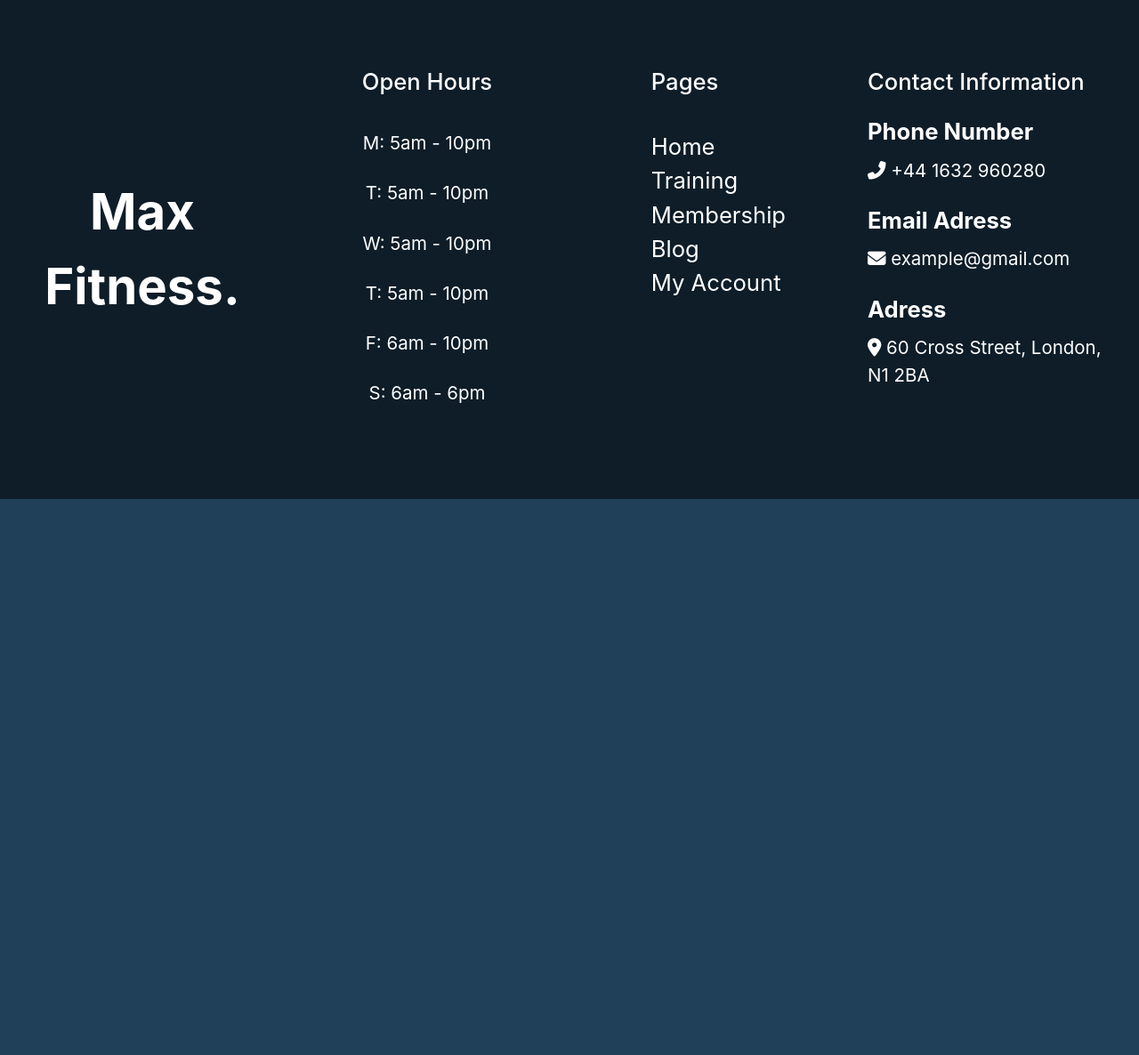
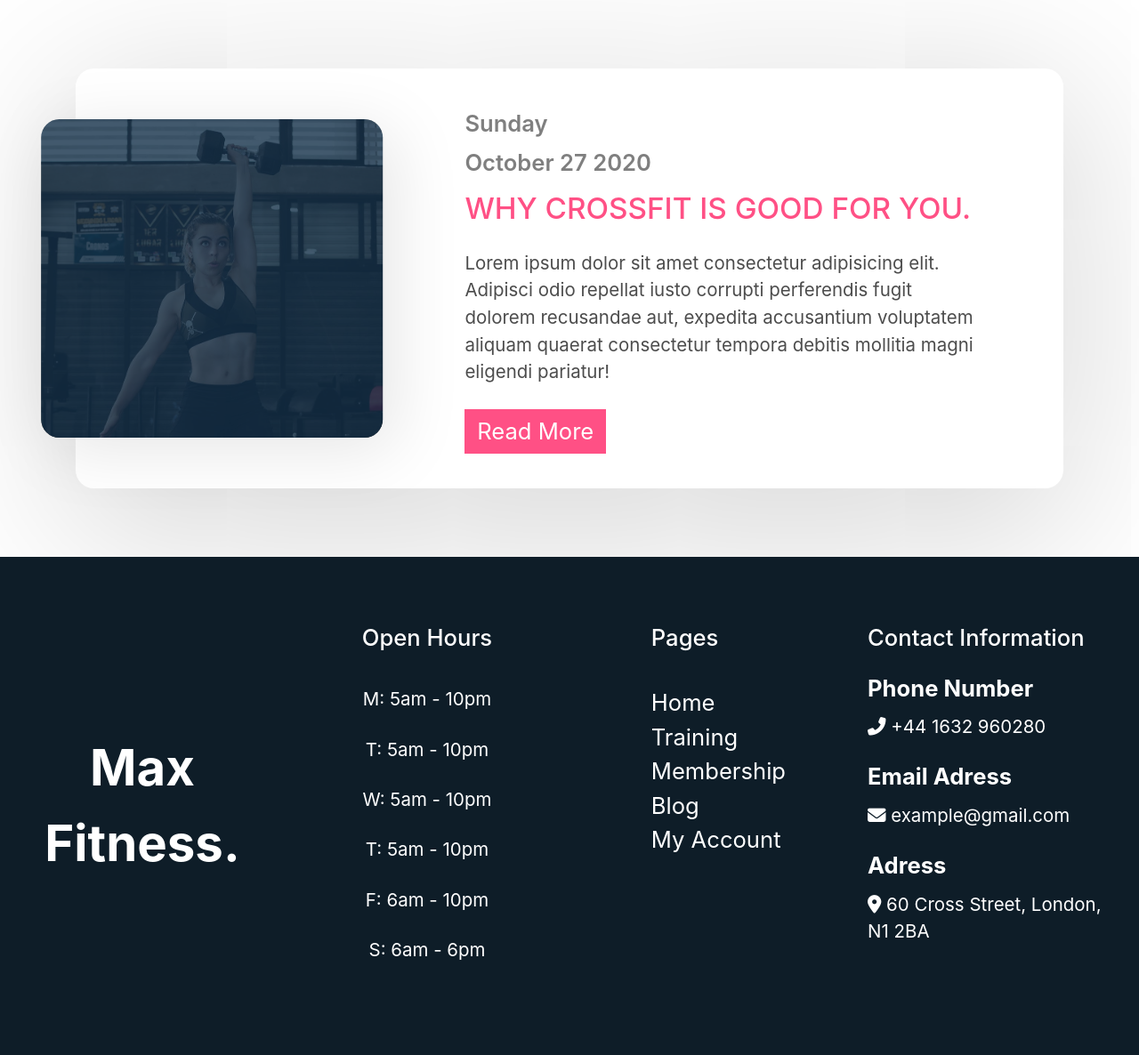
Before and after one commit to Code-Institute-Submissions/Max_Fitness_MS_4, a Django app: page /blog/ in a window 1280 px wide. Shown: the part 1024-2210 px from the top of the page at 89% size. Before the commit the page ends 1585 px from the top, so only its background shows below. Run offline with Django 3.2, Linux system fonts and the light colour scheme; parts of the project's set-up code (start-up, migrations or seed data) failed here and were passed over; some libraries are stand-ins or nearby versions.

Commit message:
Add blog card component to blogs page

```diff
--- /dev/null
+++ b/blog/static/blog/css/blogs.css
@@ -0,0 +1,96 @@
+.blog-post {
+    width: 100%;
+    max-width: 98rem;
+    padding: .5rem;
+    margin: 0rem;
+    background-color: #ffffff;
+    box-shadow: 0 1.4rem 8rem rgba(0, 0, 0, 0.2);
+    align-items: center;
+    border-radius: 0.8rem;
+}
+
+.blog-post-img {
+    min-width: 100%;
+    max-width: 100%;
+    transform: translate(0, -3rem);
+    height: 17rem;
+    position: relative;
+}
+
+.blog-post-img img {
+    width: 100%;
+    height: 100%;
+    object-fit: cover;
+    display: block;
+    border-radius: 0.8rem;
+}
+
+.blog-post-img::before {
+    content: '';
+    width: 100%;
+    height: 100%;
+    border-radius: 0.8rem;
+    position: absolute;
+    top: 0;
+    left: 0;
+    background: rgba(21, 49, 74, 0.8);
+    box-shadow: .5rem .5rem 3rem 1px rgba(0, 0, 0, 0.1);
+}
+
+.blog-post-date span {
+    display: block;
+    color: rgba(0, 0, 0, 0.5);
+    font-size: 1rem;
+    font-weight: 600;
+    margin: .2rem 0;
+}
+
+.blog-post-title {
+    font-size: 1.3rem;
+    margin: 0.5rem 0 1rem;
+    text-transform: uppercase;
+    color: #FF5085;
+}
+
+.blog-post-text {
+    font-size: 0.8rem;
+    margin-bottom: 1rem;
+    color: rgba(0, 0, 0, 0.7);
+}
+
+.blog-post-btn {
+    background: #FF5085;
+    padding: .2rem 0.5rem;
+    border-radius: 0;
+    border-color: #FF5085;
+}
+
+/* Small devices (landscape phones, 576px and up) */
+@media (min-width: 576px) {
+    .blog-post {
+        padding: 1.5rem;
+    }
+}
+
+/* Large devices (desktops, 992px and up) */
+@media (min-width: 992px) {
+
+    .blog-post-img {
+        min-width: 13rem;
+        max-width: 13rem;
+        height: 14rem;
+        transform: translateX(-3rem);
+        position: relative;
+    }
+}
+
+/* Extra large devices (large desktops, 1200px and up) */
+@media (min-width: 1200px) {
+    .blog-post-img {
+        min-width: 15rem;
+        max-width: 15rem;
+        height: 14rem;
+        transform: translateX(-3rem);
+        position: relative;
+    }
+}
--- a/blog/templates/blog/blogs.html
+++ b/blog/templates/blog/blogs.html
@@ -1,5 +1,9 @@
 {% extends 'base.html' %}
 {% load static %}
+
+{% block extra_css %}
+    <link rel="stylesheet" href="{% static 'blog/css/blogs.css' %}">
+{% endblock %}
 
 {% block page_hero %}
     <div class="callout-container-img-bg">
@@ -14,5 +18,24 @@
 {% endblock %}
 
 {% block content %}
-
+<div class="blog-posts-section">
+    <div class="container pt-5 pb-5">
+        <div class="row blog-post">
+            <div class="col-12 col-lg-5 p-0 blog-post-img">
+                <img src="{{ MEDIA_URL }}blog_post_example1.jpg" alt="">
+            </div>
+            <div class="col-12 col-lg-7">
+                <div class="blog-post-date">
+                    <span>Sunday</span>
+                    <span>October 27 2020</span>
+                </div>
+                <h5 class="blog-post-title">Why Crossfit is good for you.</h5>
+                <p class="blog-post-text">
+                    Lorem ipsum dolor sit amet consectetur adipisicing elit. Adipisci odio repellat iusto corrupti perferendis fugit dolorem recusandae aut, expedita accusantium voluptatem aliquam quaerat consectetur tempora debitis mollitia magni eligendi pariatur!
+                </p>
+                <a href="#" class="btn btn-primary blog-post-btn">Read More</a>
+            </div>
+        </div>
+    </div>
+</div>
 {% endblock %}
```
Also changed, not shown: media/blog_post_example1.jpg (added).
